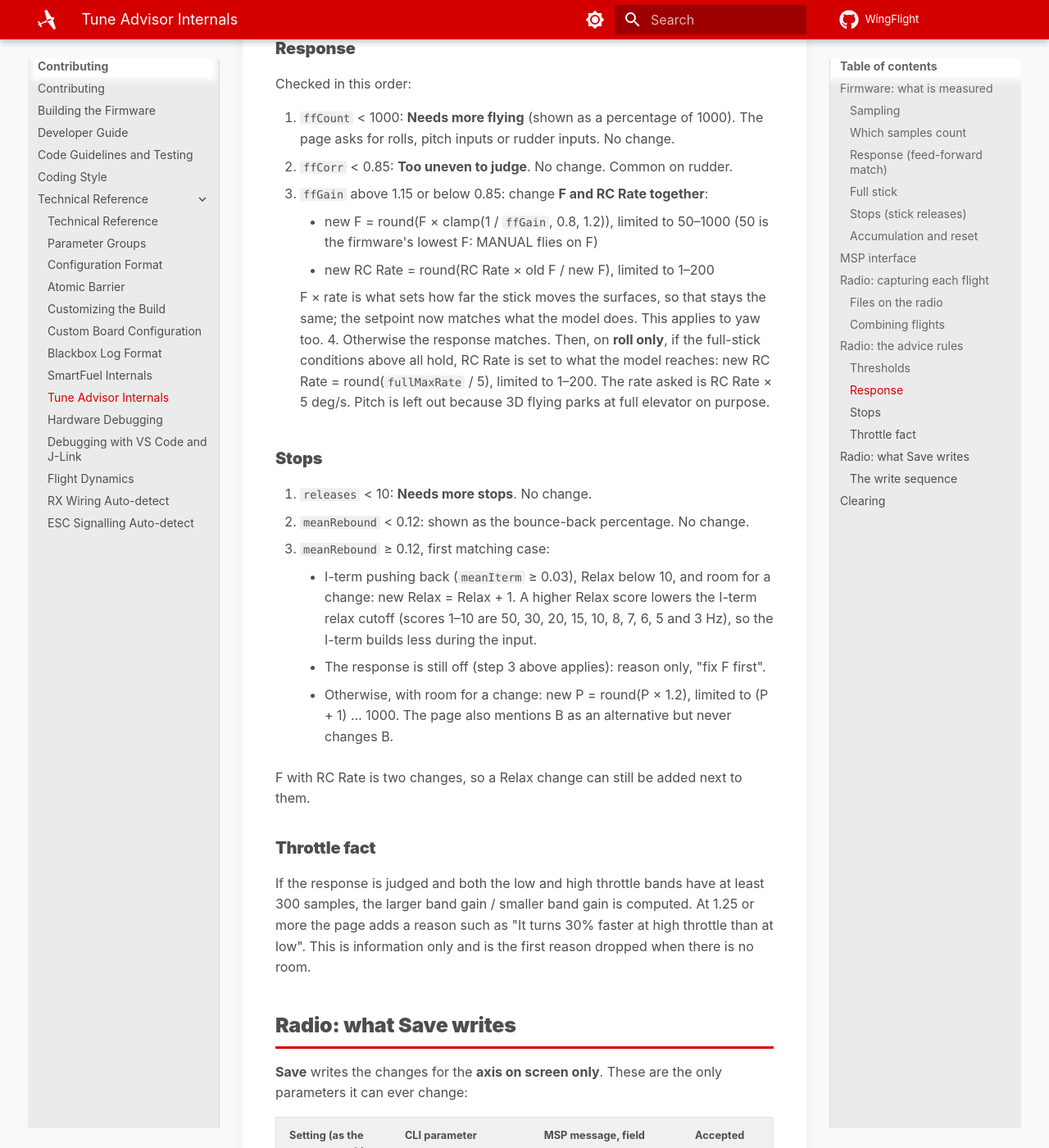
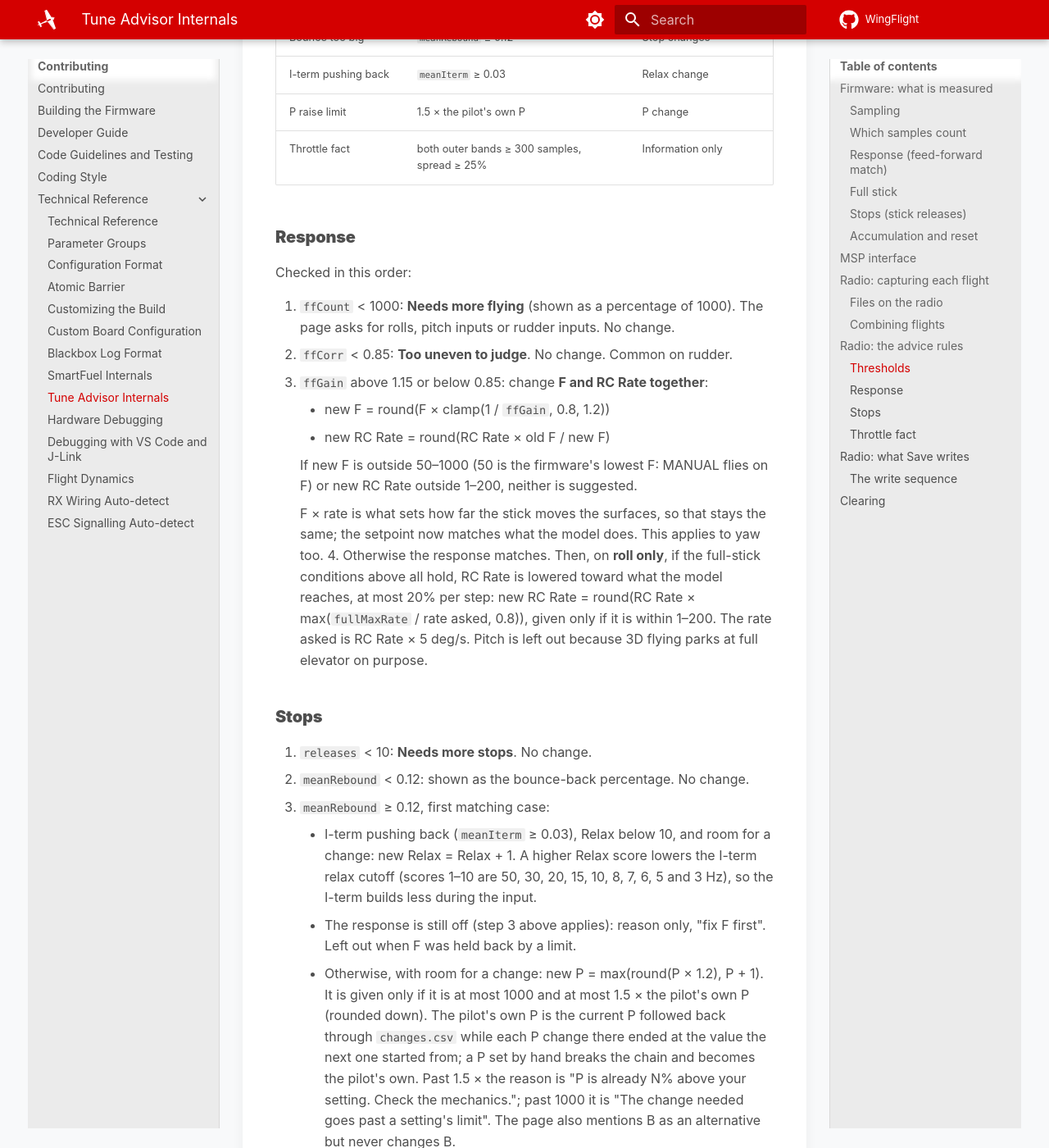
Before and after one commit to WingFlight/wingflight-docs, an MkDocs documentation site: the page built from docs/contributing/tech/tune-advisor.md, in a window 1280 px wide and 1400 px high, scrolled down 8967 px. Shown: the whole window at 82% size. Built offline with MkDocs 1.6.1 and Material for MkDocs 9.7.7, drawn with Linux system fonts in a browser that asks for light colours; some of the changed text lies outside the part shown.

Commit message:
Tune Advisor: no advice past a setting's limit, P capped at 1.5x your own
Documents the suite change: a suggested value outside the flight
controller's range is no longer clamped and shown, it is not suggested
(with anything tied to it, so F never comes without its rates); the
full-stick rate cut is one 20% step; P is raised at most 50% above the
pilot's own P, worked out from changes.csv. Pilot page and internals.

Co-Authored-By: Claude Opus 5.5 <noreply@anthropic.com>

```diff
--- a/docs/contributing/tech/tune-advisor.md
+++ b/docs/contributing/tech/tune-advisor.md
@@ -267,6 +267,11 @@ arm, but flights before and after it are still combined on the radio.
 All rules work per axis, on the combined numbers. At most **3 changes** and 3
 reasons are shown; a change and its reason are added together or not at all.
 
+A change is never clamped into the setting's range. If a new value would fall
+outside what the flight controller accepts, that change is not suggested, nor
+any change tied to it (F and RC Rate go together or not at all), and the
+reasons say "The change needed goes past a setting's limit" once.
+
 ### Thresholds
 
 | Name | Value | Used for |
@@ -278,9 +283,11 @@ reasons are shown; a change and its reason are added together or not at all.
 | Full stick data needed | `fullCount` ≥ 100 | Full-stick RC Rate change |
 | Surfaces at their limit | `fullSatCount` ≥ 50% of `fullCount` | Full-stick RC Rate change |
 | Rate not reached | `fullMaxRate` < 80% of the rate asked | Full-stick RC Rate change |
+| Full-stick step limit | −20% per step | Full-stick RC Rate change |
 | Stops needed | `releases` ≥ 10 | Judging stops at all |
 | Bounce too big | `meanRebound` ≥ 0.12 | Stop changes |
 | I-term pushing back | `meanIterm` ≥ 0.03 | Relax change |
+| P raise limit | 1.5 × the pilot's own P | P change |
 | Throttle fact | both outer bands ≥ 300 samples, spread ≥ 25% | Information only |
 
 ### Response
@@ -291,17 +298,20 @@ Checked in this order:
    The page asks for rolls, pitch inputs or rudder inputs. No change.
 2. `ffCorr` < 0.85: **Too uneven to judge**. No change. Common on rudder.
 3. `ffGain` above 1.15 or below 0.85: change **F and RC Rate together**:
-    - new F = round(F × clamp(1 / `ffGain`, 0.8, 1.2)), limited to 50–1000
-      (50 is the firmware's lowest F: MANUAL flies on F)
-    - new RC Rate = round(RC Rate × old F / new F), limited to 1–200
+    - new F = round(F × clamp(1 / `ffGain`, 0.8, 1.2))
+    - new RC Rate = round(RC Rate × old F / new F)
+
+    If new F is outside 50–1000 (50 is the firmware's lowest F: MANUAL flies
+    on F) or new RC Rate outside 1–200, neither is suggested.
 
     F × rate is what sets how far the stick moves the surfaces, so that stays
     the same; the setpoint now matches what the model does. This applies to
     yaw too.
 4. Otherwise the response matches. Then, on **roll only**, if the full-stick
-   conditions above all hold, RC Rate is set to what the model reaches:
-   new RC Rate = round(`fullMaxRate` / 5), limited to 1–200. The rate asked
-   is RC Rate × 5 deg/s. Pitch is left out because 3D flying parks at full
+   conditions above all hold, RC Rate is lowered toward what the model
+   reaches, at most 20% per step: new RC Rate = round(RC Rate ×
+   max(`fullMaxRate` / rate asked, 0.8)), given only if it is within 1–200.
+   The rate asked is RC Rate × 5 deg/s. Pitch is left out because 3D flying parks at full
    elevator on purpose.
 
 ### Stops
@@ -314,10 +324,16 @@ Checked in this order:
       relax cutoff (scores 1–10 are 50, 30, 20, 15, 10, 8, 7, 6, 5 and 3 Hz),
       so the I-term builds less during the input.
     - The response is still off (step 3 above applies): reason only, "fix F
-      first".
-    - Otherwise, with room for a change: new P = round(P × 1.2), limited to
-      (P + 1) … 1000. The page also mentions B as an alternative but never
-      changes B.
+      first". Left out when F was held back by a limit.
+    - Otherwise, with room for a change: new P = max(round(P × 1.2), P + 1).
+      It is given only if it is at most 1000 and at most 1.5 × the pilot's own
+      P (rounded down). The pilot's own P is the current P followed back
+      through `changes.csv` while each P change there ended at the value the
+      next one started from; a P set by hand breaks the chain and becomes the
+      pilot's own. Past 1.5 × the reason is "P is already N% above your
+      setting. Check the mechanics."; past 1000 it is "The change needed goes
+      past a setting's limit". The page also mentions B as an alternative but
+      never changes B.
 
 F with RC Rate is two changes, so a Relax change can still be added next to
 them.
```
Also changed, not shown: docs/ethos-suite/tune-advisor.md (+10 -3 lines).
